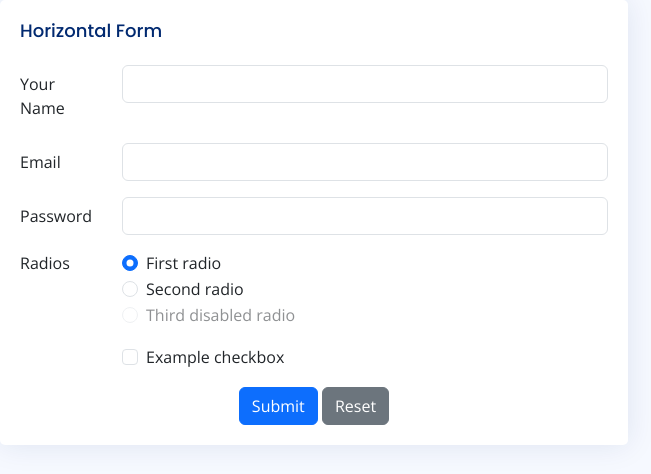
After one commit to Shrey2892/GATEPass, a Django app: template GatePass/App/templates/pages-form.html in a window 1280 px wide. The commit adds this page. Shown: the top 474 px of the page, without its empty margins (0-651 px from the left). Run offline with Django 3.2, Linux system fonts and the light colour scheme; the template is opened without the code that fills it, so the values that code supplies are empty; some libraries are stand-ins or nearby versions.

Commit message:
GatePass Form is added

```diff
--- /dev/null
+++ b/GatePass/App/templates/pages-form.html
@@ -0,0 +1,118 @@
+<!DOCTYPE html>
+<html lang="en">
+<head>
+    <meta charset="UTF-8">
+    <meta name="viewport" content="width=device-width, initial-scale=1.0">
+    <title>Gate Pass</title>
+    {% load static %}
+    <link href="https://fonts.gstatic.com" rel="preconnect">
+    <link href="https://fonts.googleapis.com/css?family=Open+Sans:300,300i,400,400i,600,600i,700,700i|Nunito:300,300i,400,400i,600,600i,700,700i|Poppins:300,300i,400,400i,500,500i,600,600i,700,700i" rel="stylesheet">
+
+  <!-- Vendor CSS Files -->
+    <link rel="stylesheet" href="{% static 'assets/vendor/bootstrap/css/bootstrap.min.css'%}">
+    <link rel="stylesheet" href="{% static 'assets/vendor/bootstrap-icons/bootstrap-icons.css'%}">
+    <link rel="stylesheet" href="{% static 'assets/vendor/boxicons/css/boxicons.min.css'%}">
+    <link rel="stylesheet" href="{% static 'assets/vendor/quill/quill.snow.css'%}">
+    <link rel="stylesheet" href="{% static 'assets/vendor/quill/quill.bubble.css'%}">
+    <link rel="stylesheet" href="{% static 'assets/vendor/remixicon/remixicon.css'%}">
+    <link rel="stylesheet" href="{% static 'assets/vendor/simple-datatables/style.css'%}">
+
+  <!-- Template Main CSS File -->
+    <link rel="stylesheet" href="{% static 'assets/css/style.css'%}">
+  <!-- Template Main CSS File -->
+ <style>
+    body{
+        overflow-x: hidden;
+    }
+ </style>
+</head>
+<body>
+
+    <section class="section">
+
+        <div class="row">
+          <div class="col-lg-6">
+
+            <div class="card">
+              <div class="card-body">
+                <h5 class="card-title">Horizontal Form</h5>
+
+                <!-- Horizontal Form -->
+                <form class="form">
+                  <div class="row mb-3">
+                    <label for="inputEmail3" class="col-sm-2 col-form-label">Your Name</label>
+                    <div class="col-sm-10">
+                      <input type="text" class="form-control" id="inputText">
+                    </div>
+                  </div>
+                  <div class="row mb-3">
+                    <label for="inputEmail3" class="col-sm-2 col-form-label">Email</label>
+                    <div class="col-sm-10">
+                      <input type="email" class="form-control" id="inputEmail">
+                    </div>
+                  </div>
+                  <div class="row mb-3">
+                    <label for="inputPassword3" class="col-sm-2 col-form-label">Password</label>
+                    <div class="col-sm-10">
+                      <input type="password" class="form-control" id="inputPassword">
+                    </div>
+                  </div>
+                  <fieldset class="row mb-3">
+                    <legend class="col-form-label col-sm-2 pt-0">Radios</legend>
+                    <div class="col-sm-10">
+                      <div class="form-check">
+                        <input class="form-check-input" type="radio" name="gridRadios" id="gridRadios1" value="option1" checked>
+                        <label class="form-check-label" for="gridRadios1">
+                          First radio
+                        </label>
+                      </div>
+                      <div class="form-check">
+                        <input class="form-check-input" type="radio" name="gridRadios" id="gridRadios2" value="option2">
+                        <label class="form-check-label" for="gridRadios2">
+                          Second radio
+                        </label>
+                      </div>
+                      <div class="form-check disabled">
+                        <input class="form-check-input" type="radio" name="gridRadios" id="gridRadios3" value="option3" disabled>
+                        <label class="form-check-label" for="gridRadios3">
+                          Third disabled radio
+                        </label>
+                      </div>
+                    </div>
+                  </fieldset>
+                  <div class="row mb-3">
+                    <div class="col-sm-10 offset-sm-2">
+                      <div class="form-check">
+                        <input class="form-check-input" type="checkbox" id="gridCheck1">
+                        <label class="form-check-label" for="gridCheck1">
+                          Example checkbox
+                        </label>
+                      </div>
+                    </div>
+                  </div>
+                  <div class="text-center">
+                    <button type="submit" class="btn btn-primary">Submit</button>
+                    <button type="reset" class="btn btn-secondary">Reset</button>
+                  </div>
+                </form><!-- End Horizontal Form -->
+
+              </div>
+    </div>
+    </div>
+    </div>
+    </section>
+
+
+            <script src="{% static 'assets/vendor/apexcharts/apexcharts.min.js' %}"></script>
+            <script src="{% static 'assets/vendor/bootstrap/js/bootstrap.bundle.min.js'%}"></script>
+            <script src="{% static 'assets/vendor/chart.js/chart.umd.js'%}"></script>
+            <script src="{% static 'assets/vendor/echarts/echarts.min.js'%}"></script>
+            <script src="{% static 'assets/vendor/quill/quill.js'%}"></script>
+            <script src="{% static 'assets/vendor/simple-datatables/simple-datatables.js'%}"></script>
+            <script src="{% static 'assets/vendor/tinymce/tinymce.min.js'%}"></script>
+            <script src="{% static 'assets/vendor/php-email-form/validate.js'%}"></script>
+
+    <!-- Template Main JS File -->
+            <script src="{% static 'assets/js/main.js'%}"></script>
+</body>
+</html>
--- a/GatePass/App/templates/pages-home.html
+++ b/GatePass/App/templates/pages-home.html
@@ -8,6 +8,10 @@
 <body>
     <h1>Hello User</h1>
     <p>You are logged in as {{ user.username }}.</p>
+    <h2> Do you want to create a Gate Pass?</h2>
+    <button type="button" class="btn btn-primary"><a href="{% url 'form' %}">Create</a></button>
+    <a href="{% url 'logout' %}">Logout</a>
+
 
 </body>
 </html>
--- a/GatePass/App/urls.py
+++ b/GatePass/App/urls.py
@@ -1,10 +1,16 @@
 from django.urls import path
 from . import views
+from .views import logout_view
 
 urlpatterns = [
+    path('',views.index,name='index'),
     path('register/',views.register,name='register'),
     path('login/',views.login,name='login'),
     # path('registersuccess/',views.registersuccess,name='registersuccess'),
     path('home/',views.home,name='home'),
+    path('form/', views.form,name='form'),
+    path('logout/',views.logout_view,name='logout')
+
+
 
 ]
```
Also changed, not shown: GatePass/App/models.py (+12 -1 lines), GatePass/App/templates/pages-index.html (added, +12 -0 lines), GatePass/App/views.py (+31 -3 lines), GatePass/GatePass/settings.py (+10 -2 lines).
